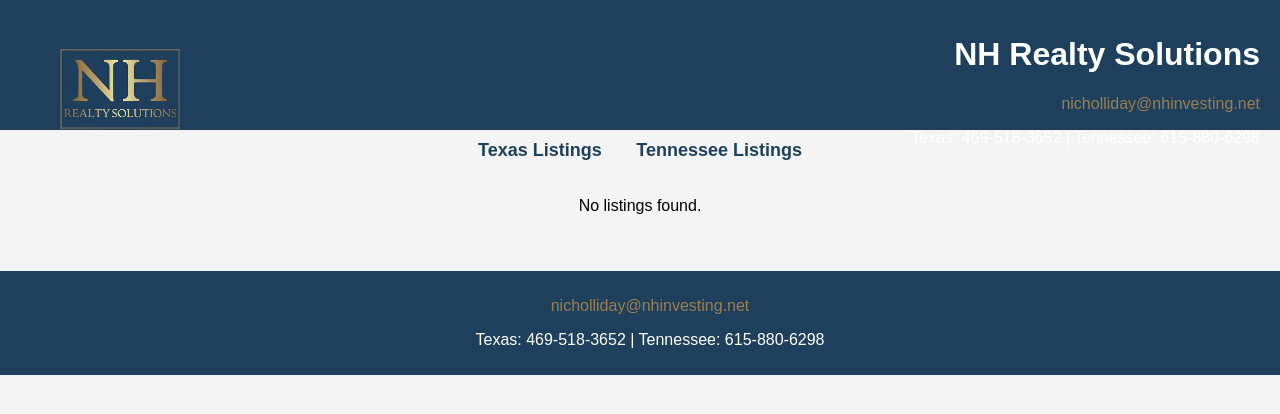
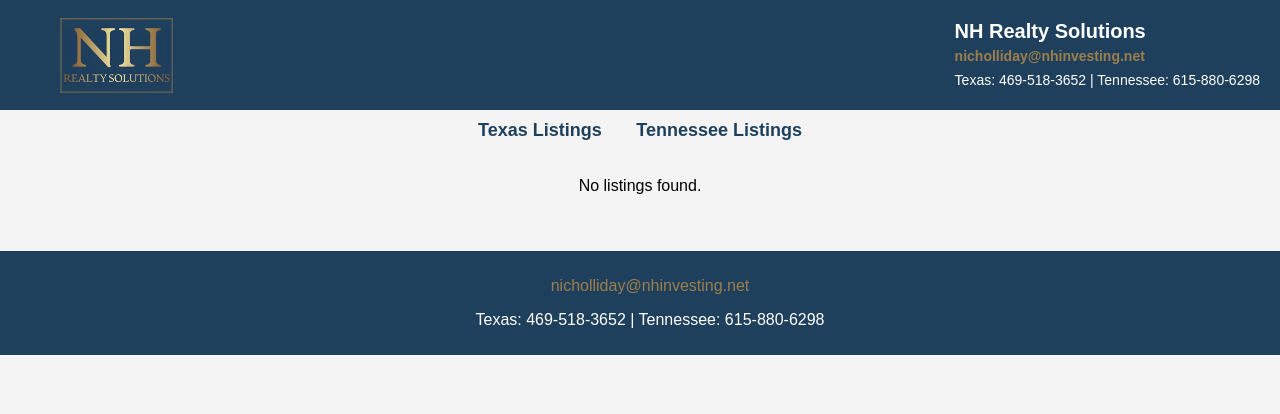
Before and after one commit to n-hrynkiw/nhrealtysolutions, a Flask app: page / in a window 1280 px wide. Shown: the top 414 px of the page. Run offline with Flask 3, Linux system fonts and the light colour scheme; data that the repository does not hold is empty.

Commit message:
“building”

```diff
--- a/static/css/styles.css
+++ b/static/css/styles.css
@@ -4,12 +4,6 @@ body {
     margin: 0;
     padding: 0;
     background-color: #f4f4f4;
-    overflow-x: hidden; /* Prevents horizontal scrolling */
-}
-
-/* Prevents zooming & cropping issues on mobile */
-html, body {
-    max-width: 100%;
     overflow-x: hidden;
 }
 
@@ -19,12 +13,13 @@ header {
     color: white;
     display: flex;
     align-items: center;
-    padding: 15px 20px;
+    padding: 10px 20px;
     justify-content: space-between;
     width: 100%;
-    max-height: 100px; /* Keeps the header at a fixed reasonable size */
+    height: 90px; /* Ensures header is properly sized */
 }
 
+/* Header Container */
 .header-container {
     display: flex;
     align-items: center;
@@ -34,31 +29,50 @@ header {
     margin: auto;
 }
 
+/* Logo */
 .logo {
-    height: 80px; /* Slightly increased size for better balance */
+    height: 75px; /* Increased slightly */
+    margin-right: 15px;
 }
 
+/* Header Info */
 .header-info {
-    text-align: right;
-    font-size: 16px; /* Ensures it doesn't get too large */
+    display: flex;
+    flex-direction: column;
+    justify-content: center;
+    text-align: left;
+    font-size: 14px; /* Slightly smaller to fit better */
+    line-height: 1.4;
     max-width: 60%;
 }
 
+.header-info h1 {
+    font-size: 20px; /* Smaller for better layout */
+    margin: 0;
+}
+
+.header-info p {
+    margin: 2px 0;
+}
+
+/* Make email & phone number stand out */
 .header-info a {
     color: #9c7e4d;
     text-decoration: none;
+    font-weight: bold;
 }
 
 .header-info a:hover {
     text-decoration: underline;
 }
 
-/* Navigation */
+/* Navigation (Desktop) */
 nav {
     text-align: center;
     margin-top: 10px;
 }
 
+/* Market Links */
 nav a {
     text-decoration: none;
     color: #1e405c;
@@ -113,25 +127,6 @@ nav a:hover {
     color: #1e405c;
 }
 
-.listing p {
-    margin: 5px 0;
-}
-
-/* Buttons */
-button {
-    background-color: #1e405c;
-    color: white;
-    padding: 8px 12px;
-    border: none;
-    border-radius: 4px;
-    cursor: pointer;
-    font-size: 16px;
-}
-
-button:hover {
-    background-color: #9c7e4d;
-}
-
 /* Footer */
 footer {
     background-color: #1e405c;
@@ -151,13 +146,13 @@ footer a:hover {
     text-decoration: underline;
 }
 
-/* Mobile Styles */
+/* Mobile Styles (UNCHANGED) */
 @media (max-width: 768px) {
     header {
         flex-direction: column;
         text-align: center;
         padding: 10px;
-        max-height: unset; /* Allows natural height without making it too big */
+        max-height: unset;
     }
 
     .header-container {
@@ -165,13 +160,13 @@ footer a:hover {
     }
 
     .logo {
-        height: 60px; /* Keeps the logo proportional */
+        height: 60px;
         margin-bottom: 5px;
     }
 
     .header-info {
         text-align: center;
-        font-size: 14px; /* Slightly smaller text for better mobile fit */
+        font-size: 14px;
         max-width: 100%;
     }
 
```
